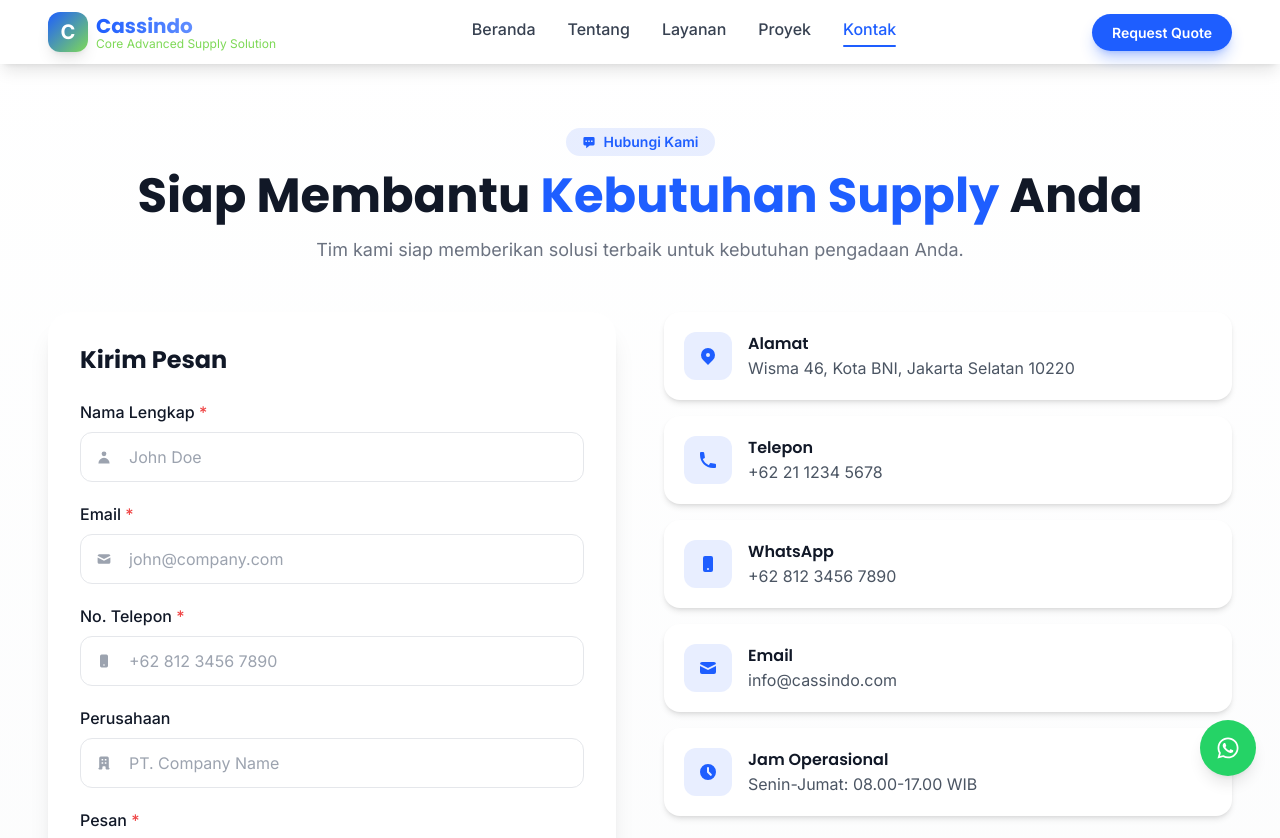
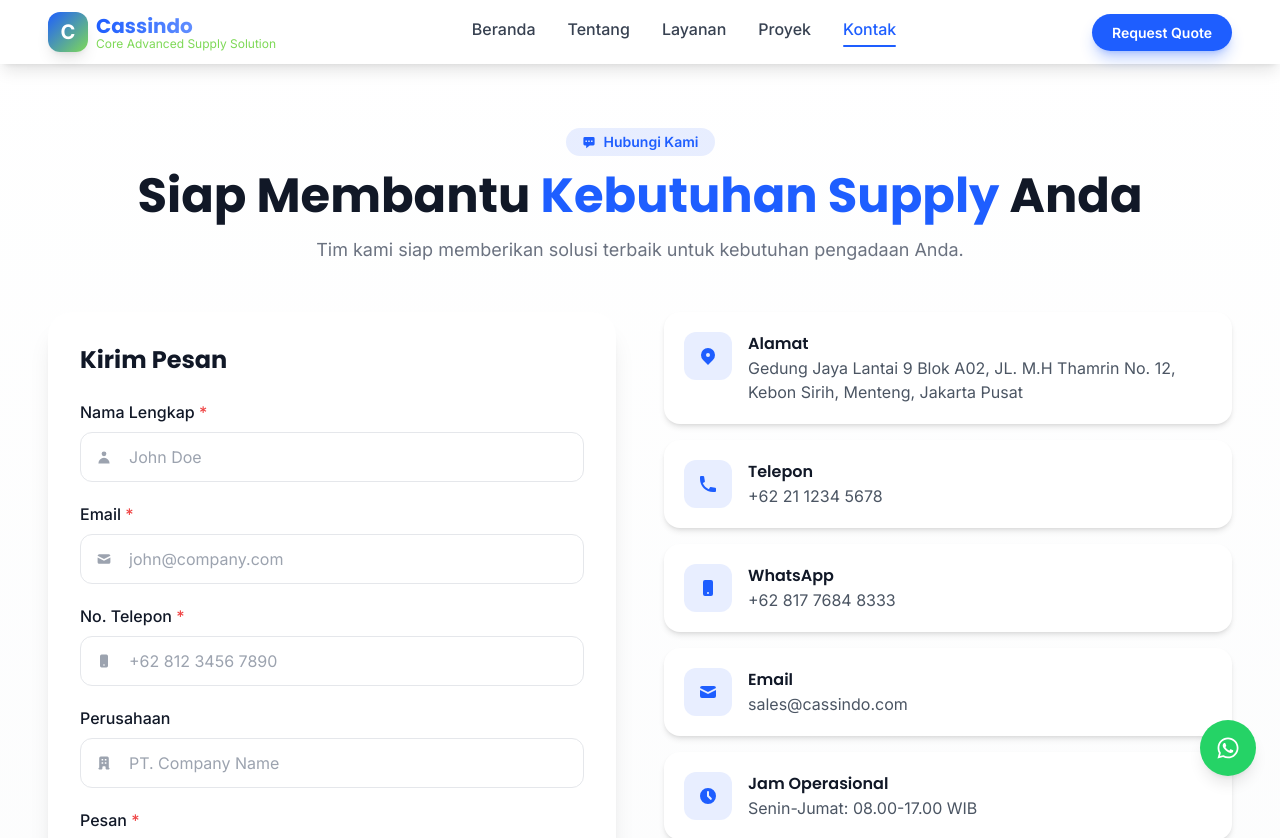
Before and after one commit to herlan-syihabudin/CASSINDO, a Next.js app: page /contact in a window 1280 px wide. Shown: the top 838 px of the page. Built offline with nearby package versions, Linux system fonts and the light colour scheme.

Commit message:
Update contact information and office hours

```diff
--- a/src/app/contact/page.tsx
+++ b/src/app/contact/page.tsx
@@ -58,10 +58,10 @@ export default function ContactPage() {
   }
 
   const contactInfo = [
-    { icon: HiLocationMarker, title: 'Alamat', content: 'Wisma 46, Kota BNI, Jakarta Selatan 10220' },
+    { icon: HiLocationMarker, title: 'Alamat', content: 'Gedung Jaya Lantai 9 Blok A02, JL. M.H Thamrin No. 12, Kebon Sirih, Menteng, Jakarta Pusat' },
     { icon: HiPhone, title: 'Telepon', content: '+62 21 1234 5678', link: 'tel:+622112345678' },
-    { icon: HiDeviceMobile, title: 'WhatsApp', content: '+62 812 3456 7890', link: 'https://wa.me/6281234567890' },
-    { icon: HiMail, title: 'Email', content: 'info@cassindo.com', link: 'mailto:info@cassindo.com' },
+    { icon: HiDeviceMobile, title: 'WhatsApp', content: '+62 817 7684 8333', link: 'https://wa.me/6281776848333' },
+    { icon: HiMail, title: 'Email', content: 'sales@cassindo.com', link: 'mailto:sales@cassindo.com' },
     { icon: HiClock, title: 'Jam Operasional', content: 'Senin-Jumat: 08.00-17.00 WIB' },
   ]
 
```
